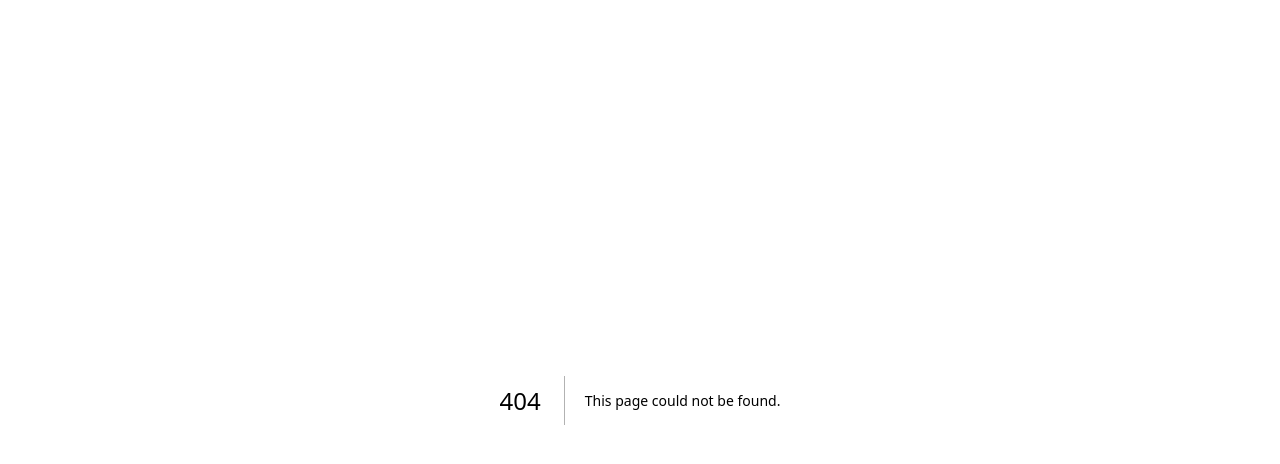
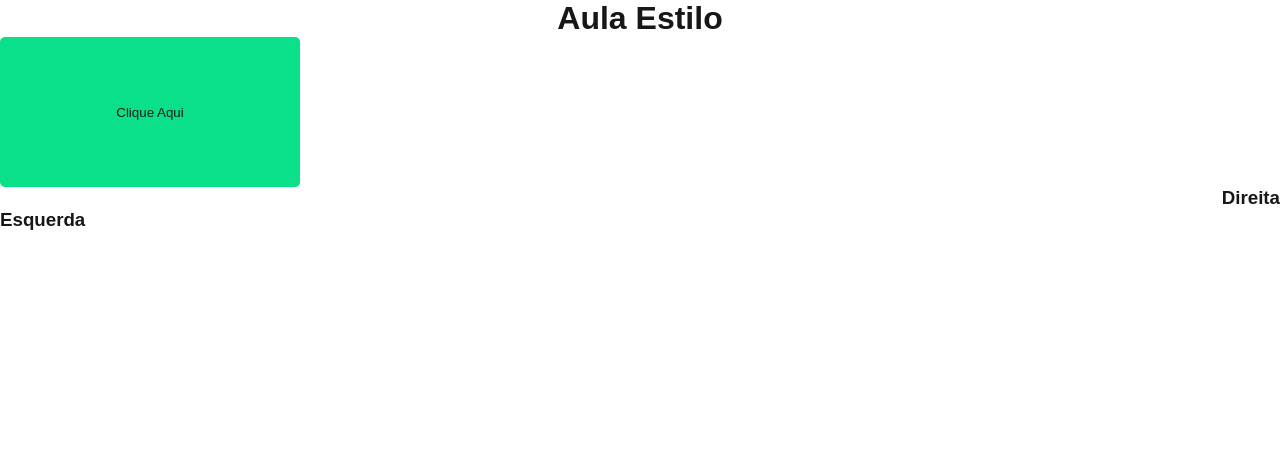
Before and after one commit to lusc451/Progr_Scripts, a Next.js app in the folder Aula01/primeiroapp/: page /estilo in a window 1280 px wide. Before the commit this address had no page. Shown: the top 464 px of the page. Built offline with nearby package versions, Linux system fonts and the light colour scheme.

Commit message:
Aula04 - Estilização

```diff
--- /dev/null
+++ b/Aula01/primeiroapp/app/estilo/components/Estilo.js
@@ -0,0 +1,9 @@
+export default function Estilo(props){
+    return(
+        <div>
+            <h3 style={{
+                textAlign: props.direita ? "right" : "left",
+            }}>{props.texto}</h3>
+        </div>
+    )
+}
--- /dev/null
+++ b/Aula01/primeiroapp/app/estilo/css/style.module.css
@@ -0,0 +1,21 @@
+.button{
+    background-color: #09e089;
+    width: 300px;
+    height: 150px;
+    border: none;
+    padding: 5px;
+    border-radius: 5px;
+    color: #1a1a1a;
+}
+
+.h1{
+    text-align: center;
+}
+
+.button:hover{
+    background-color: #07d221;
+}
+
+.button:active{
+    transform: translateY(1px);
+}
--- /dev/null
+++ b/Aula01/primeiroapp/app/estilo/page.jsx
@@ -0,0 +1,13 @@
+import styles from "./css/style.module.css"
+import Estilo from "./components/Estilo"
+
+export default function EstiloPage(){
+    return(
+        <div>
+            <h1 className={styles.h1}>Aula Estilo</h1>
+            <button className={styles.button}>Clique Aqui</button>
+            <Estilo texto="Direita" direita={true}/>
+            <Estilo texto="Esquerda" direita={false}/>
+        </div>
+    )
+}
```
